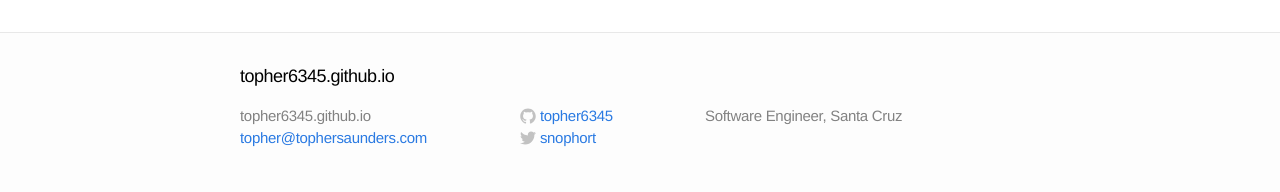
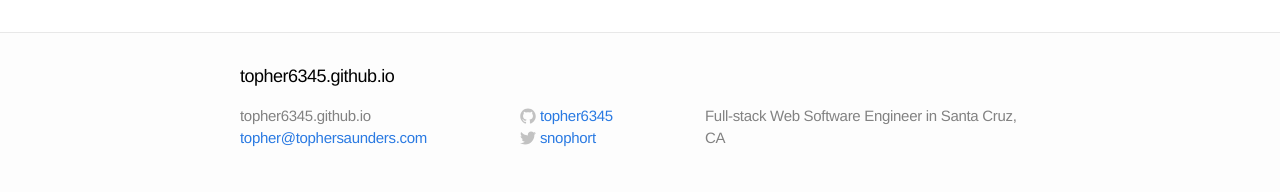
Before and after one commit to topher6345/topher6345.github.io, a Jekyll site: the page built from index.html, in a window 1280 px wide. Shown: the part 1674-1866 px from the top of the page. Built offline with Jekyll 4.4.1, drawn with Linux system fonts in a browser that asks for light colours; Markdown is read by kramdown in place of the engine named in the settings.

Commit message:
Update _config.yml

```diff
--- a/_config.yml
+++ b/_config.yml
@@ -1,7 +1,7 @@
 # Site settings
 title: topher6345.github.io
 email: topher@tophersaunders.com
-description: Software Engineer, Santa Cruz
+description: Full-stack Web Software Engineer in Santa Cruz, CA
 baseurl: ""
 url: "http://tophersaunders.com"
 username: topher6345
```
